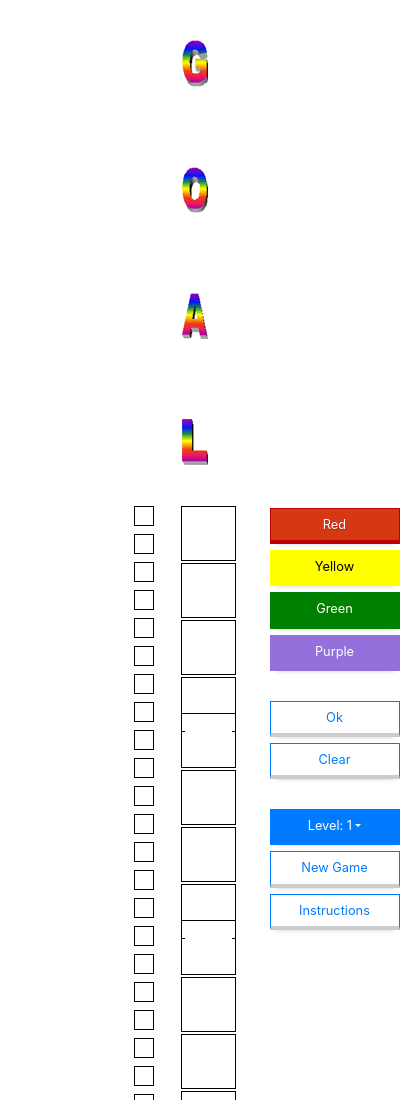
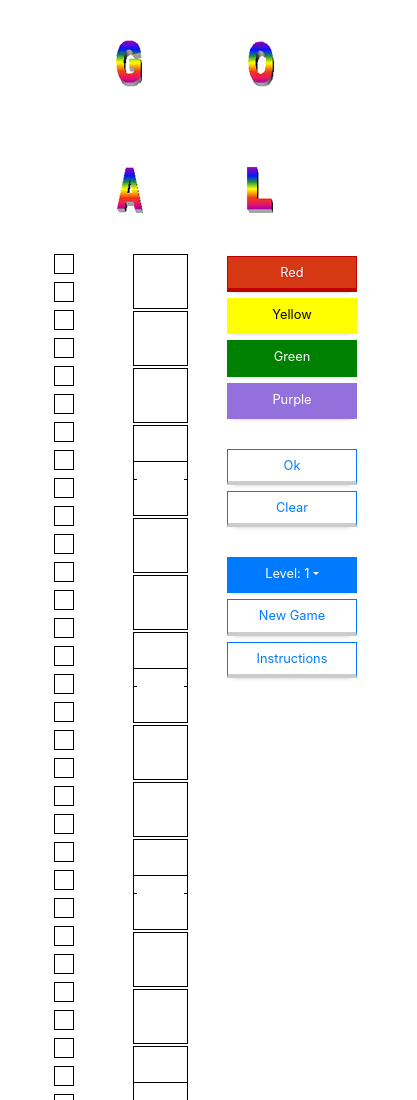
Before and after one commit to emilyohnavarro/alien-mastermind-web, a plain HTML site: page index.html in a window 390 px wide. Shown: the top 1100 px of the page, 417 px wide, since content can reach past the window. Drawn offline with nearby package versions, Linux system fonts and the light colour scheme.

Commit message:
works on mobile now, but layout is messed up for large screens

```diff
--- a/styles.css
+++ b/styles.css
@@ -118,7 +118,7 @@ body {
 
 .container {
   display: block;
-  width: 50%;
+  /* width: 50%; */
   margin: auto;
 }
 
```
Also changed, not shown: index.html (+6 -3 lines).
